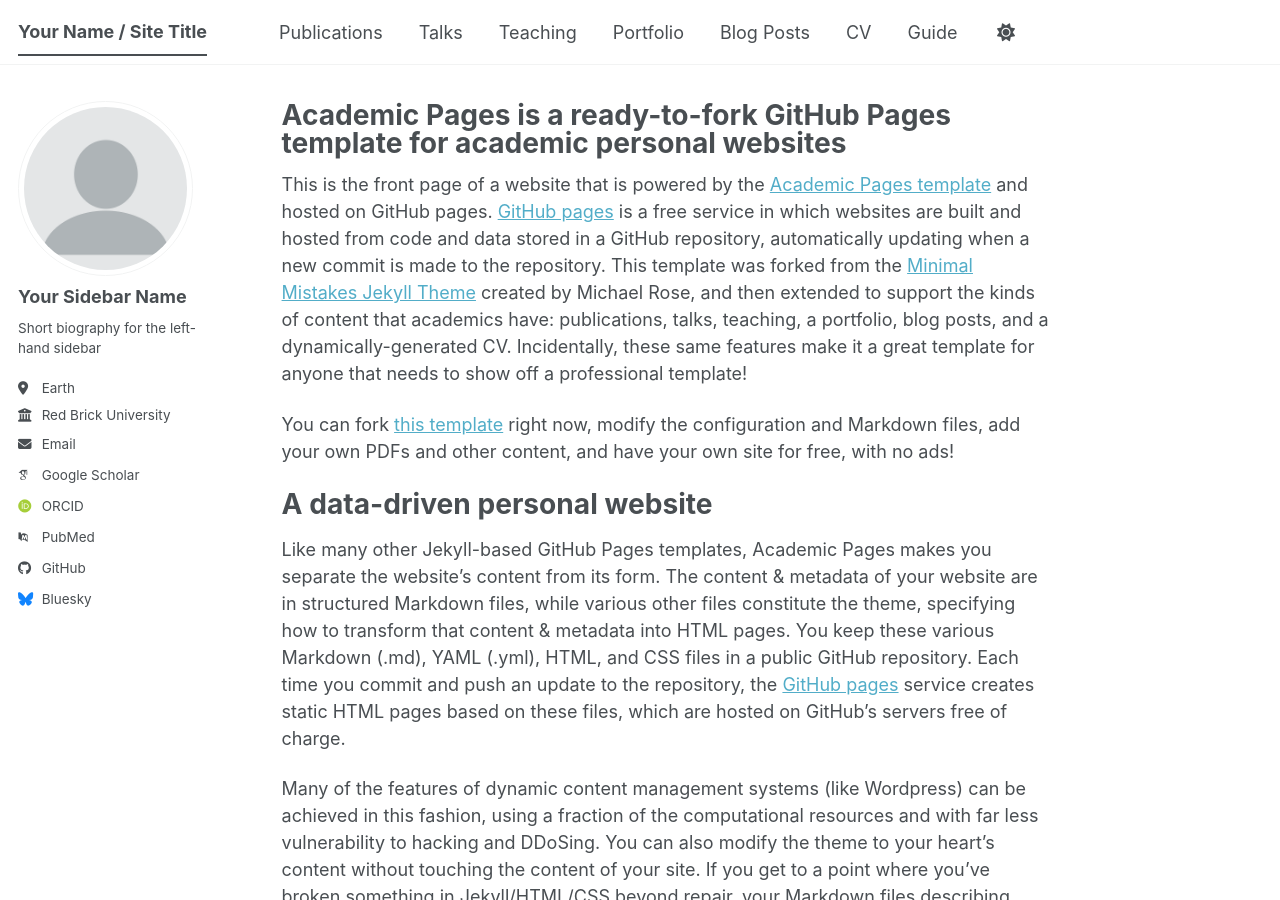
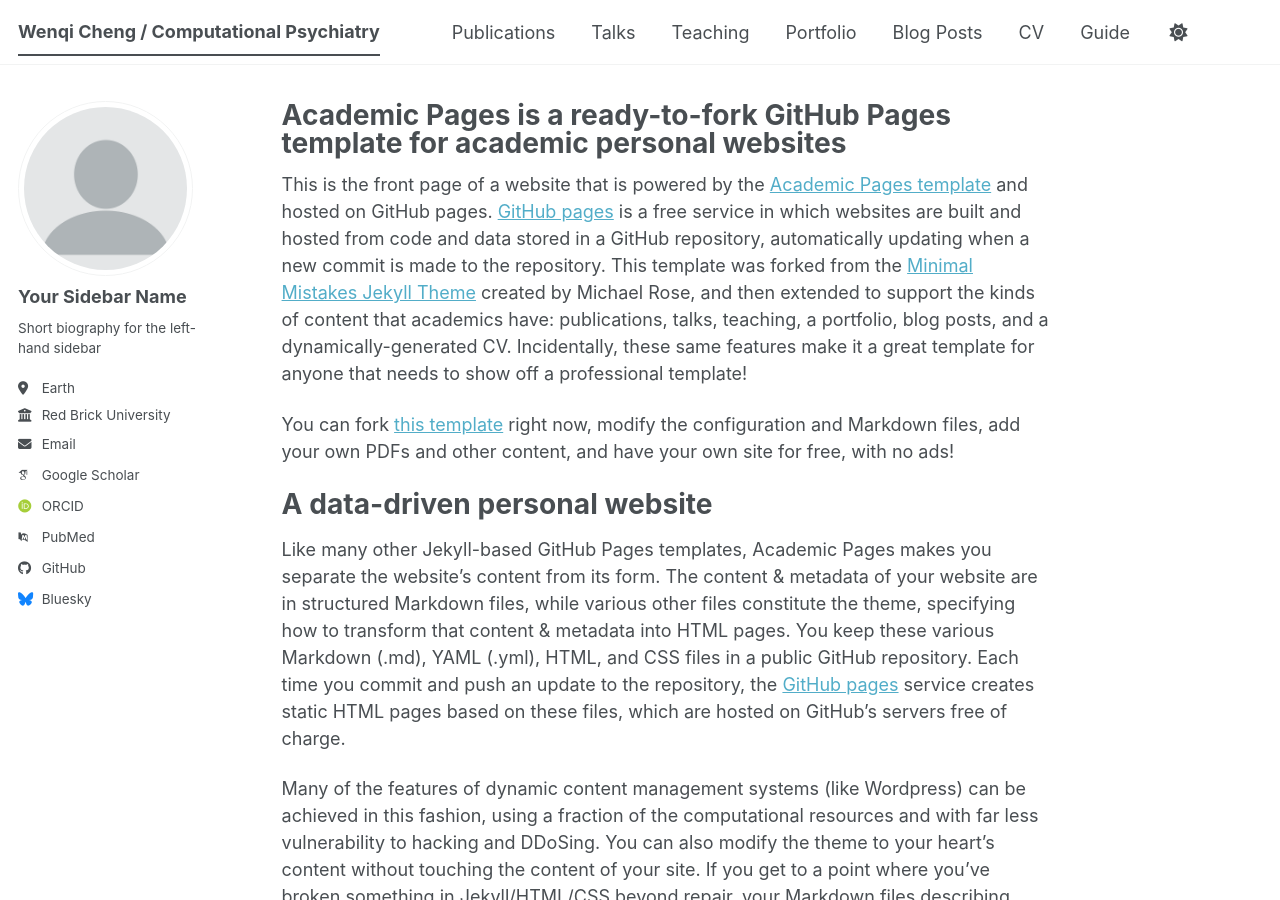
Before and after one commit to cwq77/CWQ77.github.io, a Jekyll site: the page built from _pages/about.md, in a window 1280 px wide and 900 px high. Built offline with Jekyll 4.4.1, drawn with Linux system fonts in a browser that asks for light colours; some web fonts are replaced; a script bundle is joined from its source files by our own code; library files that are not in the unit come from our copies.

Commit message:
Update _config.yml

```diff
--- a/_config.yml
+++ b/_config.yml
@@ -9,7 +9,7 @@
 # Basic Site Settings
 locale                   : "en-US"
 site_theme               : "default" # The available themes options are "default", "air", "sunrise", "mint", "dirt" and "contrast"
-title                    : "Your Name / Site Title"
+title                    : "Wenqi Cheng / Computational Psychiatry"
 title_separator          : "-"
 name                     : &name "Your Name"
 description              : &description "Your Name's academic portfolio"   # Update this with a general description of your site, this is the default if not overridden by a page
```
